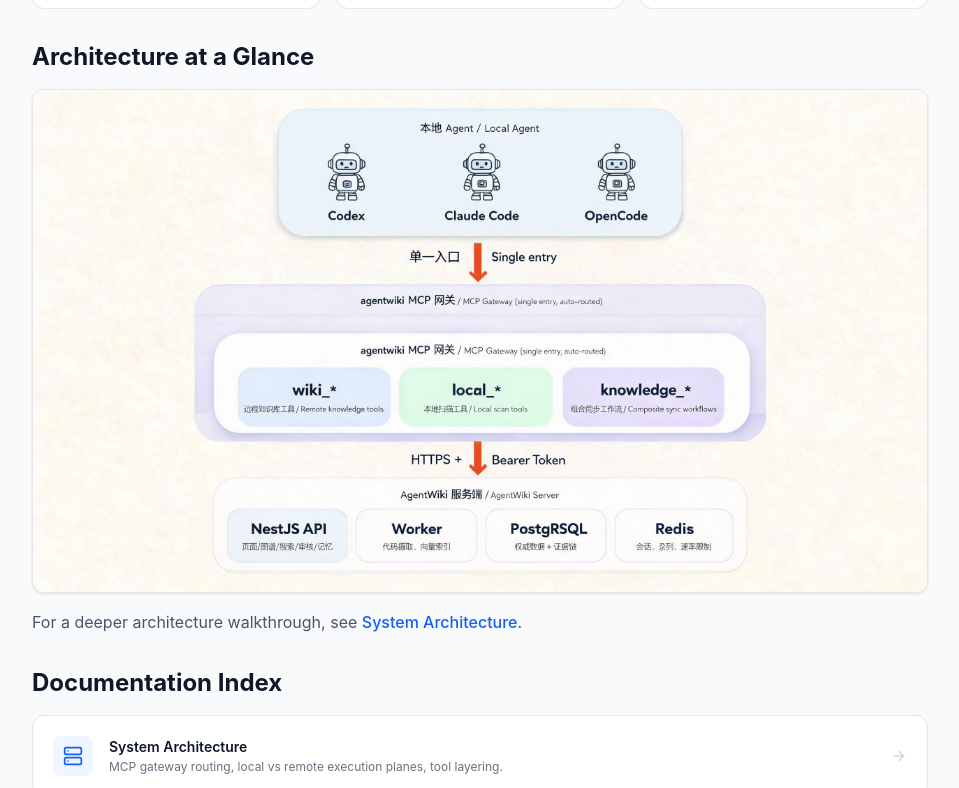
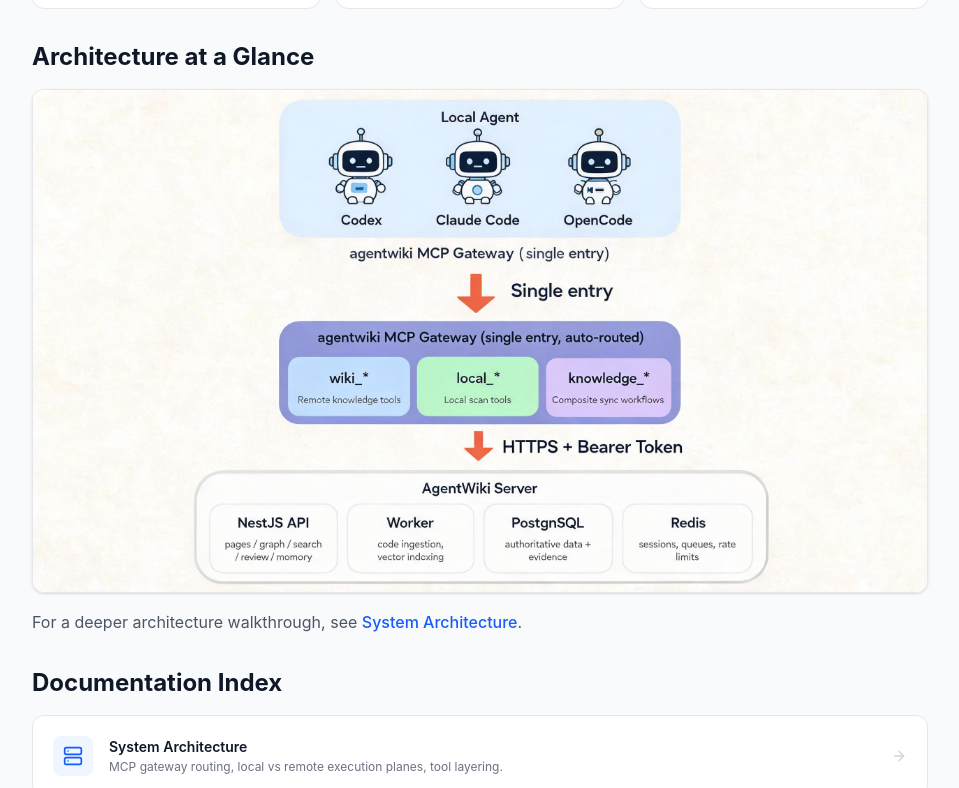
Before and after one commit to NeoMei/AgentWiki, a React (Vite) app in the folder agentwiki/apps/client/: page /docs in a window 1280 px wide. Shown: the part 655-1443 px from the top of the page, without its empty margins (280-1239 px from the left). Built offline with nearby package versions, Linux system fonts and the light colour scheme.

Commit message:
feat(docs): bilingual architecture diagram (zh/en) with language switching

```diff
--- a/agentwiki/apps/client/src/features/docs/DocsOverview.tsx
+++ b/agentwiki/apps/client/src/features/docs/DocsOverview.tsx
@@ -48,7 +48,7 @@ export const DocsOverview: React.FC = () => {
 
         <h2 className="text-2xl font-bold text-gray-900 mb-4">{zh ? '\u6574\u4f53\u67b6\u6784\u4e00\u89c8' : 'Architecture at a Glance'}</h2>
         <div className="rounded-xl overflow-hidden border border-gray-200 shadow-sm mb-4 not-prose">
-          <img src="/docs/architecture.jpg" alt={zh ? 'AgentWiki 系统架构图' : 'AgentWiki System Architecture'} className="w-full h-auto block" loading="lazy" />
+          <img src={zh ? '/docs/architecture-zh.jpg' : '/docs/architecture-en.jpg'} alt={zh ? 'AgentWiki 系统架构图' : 'AgentWiki System Architecture'} className="w-full h-auto block" loading="lazy" />
         </div>
         <p className="text-gray-600 leading-relaxed mb-8">
           {zh ? '\u66f4\u8be6\u7ec6\u7684\u67b6\u6784\u89e3\u8bfb\u8bf7\u9605\u8bfb' : 'For a deeper architecture walkthrough, see '}
```
Also changed, not shown: agentwiki/apps/client/public/docs/architecture-en.jpg (added), agentwiki/apps/client/public/docs/architecture-zh.jpg (renamed from agentwiki/apps/client/public/docs/architecture.jpg).
